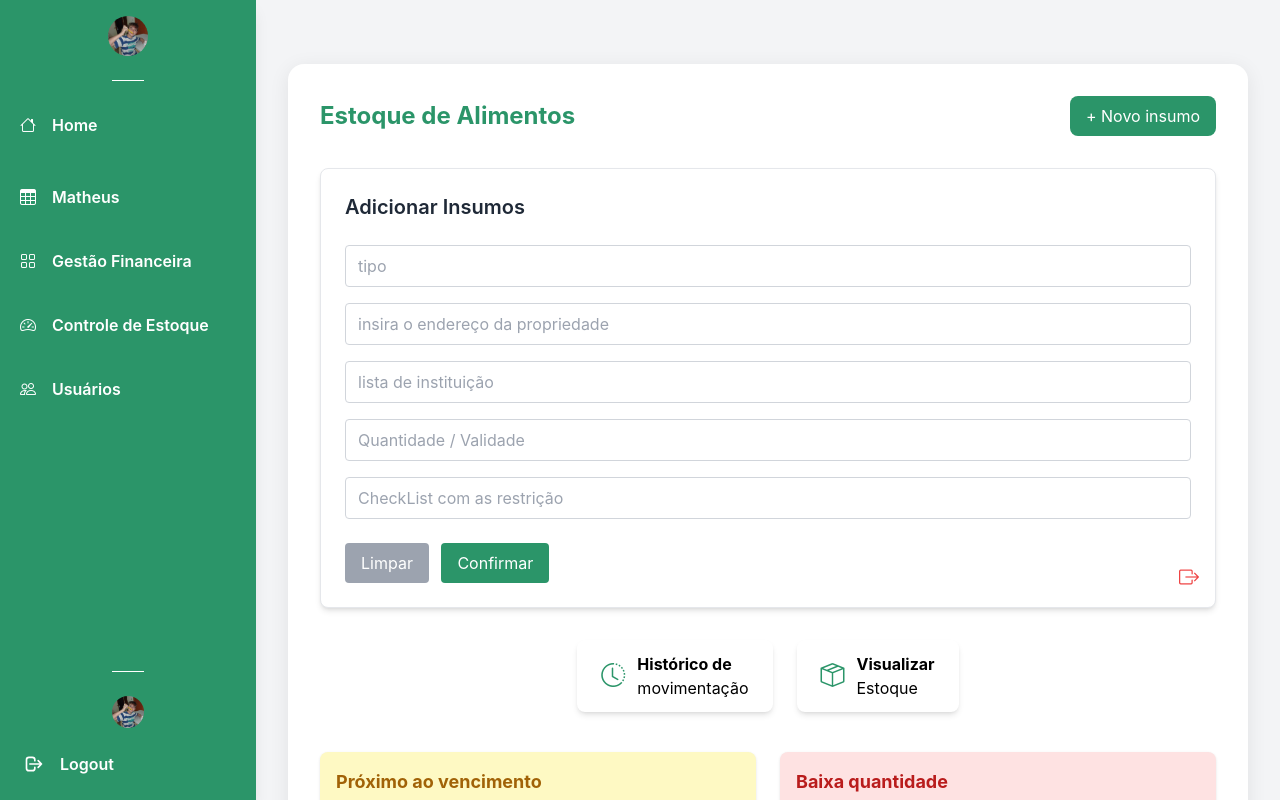
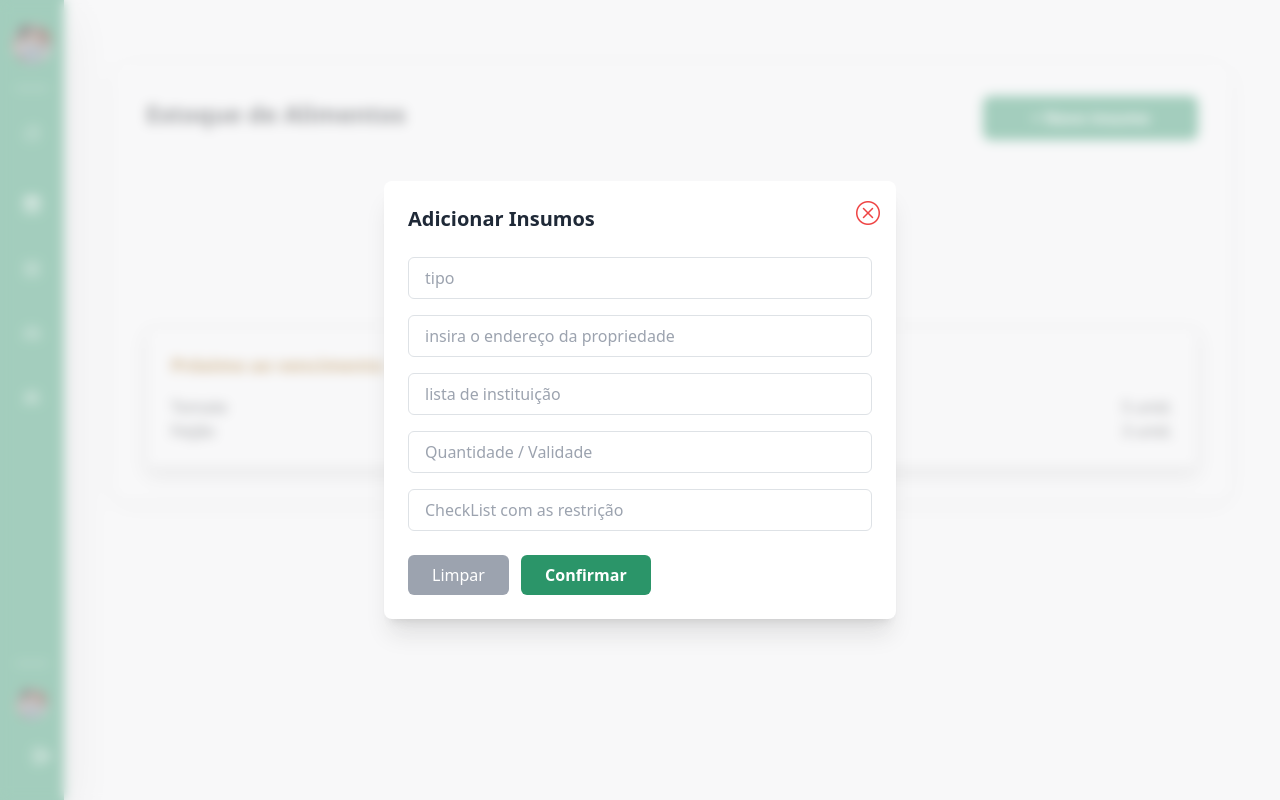
Before and after one commit to Gzanella1/DesPensaFront, a website: page templete/DashbordNutri.html in a window 1280 px wide. Both pictures are taken after a click on the button "+ Novo insumo". Shown: the top 800 px of the page. Drawn offline with nearby package versions, Linux system fonts and the light colour scheme.

Commit message:
Arrumei o dashbordNutricionista

```diff
--- a/css/DashbordNutri.css
+++ b/css/DashbordNutri.css
@@ -50,24 +50,6 @@
   opacity: 1;
   pointer-events: auto;
 }
-.submenu-link {
-  padding-left: 1.5rem;
-  color: white;
-  display: block;
-  padding: 0.5rem 1rem;
-}
-.menu-item {
-  display: flex;
-  align-items: center;
-  gap: 0.75rem;
-  color: white;
-  padding: 0.5rem 1rem;
-  border-radius: 0.375rem;
-  transition: background 0.3s;
-}
-.menu-item:hover {
-  background-color: rgba(255, 255, 255, 0.1);
-}
 
 /* MAIN CONTENT */
 body {
@@ -86,21 +68,8 @@ body {
   padding: 2rem;
   margin-top: 2rem;
 }
-.card {
-  padding: 1rem;
-  border-radius: 0.5rem;
-  box-shadow: 0 2px 6px rgba(0, 0, 0, 0.1);
-}
-.card-title {
-  font-weight: bold;
-  font-size: 1.125rem;
-  margin-bottom: 1rem;
-}
-.item {
-  display: flex;
-  justify-content: space-between;
-  margin-bottom: 0.5rem;
-}
+
+/* BOTÕES */
 .btn {
   display: flex;
   align-items: center;
@@ -114,3 +83,47 @@ body {
 .btn:hover {
   background-color: #f3f4f6;
 }
+
+/* BOTÃO DE ADICIONAR INSUMO */
+.novo-insumo,
+button.bg-green-dark {
+  background-color: var(--green-dark);
+  color: #fff;
+  font-weight: 600;
+  box-shadow: 0 4px 10px rgba(0, 0, 0, 0.15);
+  border: none;
+  cursor: pointer;
+  animation: pulseGlow 3s infinite;
+}
+
+.novo-insumo:hover,
+button.bg-green-dark:hover {
+  background-color: #237b56;
+  transform: scale(1.05);
+  transition: all 0.2s ease;
+}
+
+/* EFEITO DE PULSO SUAVE NO BOTÃO */
+@keyframes pulseGlow {
+  0%, 100% {
+    box-shadow: 0 0 0 rgba(43, 149, 105, 0);
+  }
+  50% {
+    box-shadow: 0 0 12px rgba(43, 149, 105, 0.4);
+  }
+}
+
+/* MODAL */
+#formInsumo {
+  backdrop-filter: blur(6px);
+  -webkit-backdrop-filter: blur(6px);
+}
+
+/* ANIMAÇÃO DO MODAL */
+@keyframes fadeIn {
+  from { opacity: 0; transform: scale(0.95); }
+  to { opacity: 1; transform: scale(1); }
+}
+.animate-fadeIn {
+  animation: fadeIn 0.25s ease-in-out;
+}
--- a/scriptTemplete/DashbordNutri.js
+++ b/scriptTemplete/DashbordNutri.js
@@ -28,7 +28,7 @@ function confirmarFormulario() {
     return;
   }
 
-  insumos.push(dados); // Adiciona insumo ao array
+  insumos.push(dados);
   alert("✅ Insumo adicionado com sucesso!");
   limparFormulario();
   fecharFormulario();
@@ -39,7 +39,6 @@ function visualizarEstoque() {
   const containerId = "listaInsumos";
   let container = document.getElementById(containerId);
 
-  // Cria a seção se ainda não existir
   if (!container) {
     container = document.createElement("section");
     container.id = containerId;
@@ -47,7 +46,6 @@ function visualizarEstoque() {
     document.querySelector(".dashboard-container").appendChild(container);
   }
 
-  // Limpa conteúdo antigo
   container.innerHTML = "";
 
   const titulo = document.createElement("h2");
@@ -60,12 +58,11 @@ function visualizarEstoque() {
     return;
   }
 
-  // Cria tabela
   const tabela = document.createElement("table");
   tabela.className = "min-w-full border border-gray-300 rounded-lg overflow-hidden text-sm";
 
   const cabecalho = `
-    <thead class="bg-green-dark text-white">
+    <thead class="bg-green-dark text-black">
       <tr>
         <th class="px-4 py-2 text-left">Tipo</th>
         <th class="px-4 py-2 text-left">Endereço</th>
@@ -96,9 +93,12 @@ function visualizarEstoque() {
 // --- BOTÃO VISUALIZAR ---
 document.querySelector(".btn:nth-child(2)").addEventListener("click", visualizarEstoque);
 
-// --- LOGOUT ---
-document.getElementById("logout").addEventListener("click", function () {
-  if (confirm("Deseja realmente sair?")) {
-    window.location.href = "login.html"; // redirecionamento simples
-  }
-});
+// --- LOGOUT (caso tenha no sidebar) ---
+const logoutBtn = document.getElementById("logout");
+if (logoutBtn) {
+  logoutBtn.addEventListener("click", function () {
+    if (confirm("Deseja realmente sair?")) {
+      window.location.href = "login.html";
+    }
+  });
+}
--- a/templete/DashbordNutri.html
+++ b/templete/DashbordNutri.html
@@ -13,212 +13,13 @@
 
   <!-- CSS personalizado -->
   <link rel="stylesheet" href="../css/DashbordNutri.css">
-
-  <script>
-    tailwind.config = {
-      theme: {
-        extend: {
-          colors: {
-            'green-dark': '#2B9569',
-          }
-        }
-      }
-    }
-  </script>
-
-  <style>
-    /* SIDEBAR */
-    .sidebar {
-      background-color: #2B9569;
-      position: fixed;
-      left: 0;
-      top: 0;
-      height: 100vh;
-      z-index: 50;
-      transition: width 0.3s ease;
-      width: 4rem;
-      overflow-x: hidden;
-    }
-
-    .sidebar:hover {
-      width: 16rem;
-    }
-
-    .nav-text {
-      opacity: 0;
-      pointer-events: none;
-      transition: opacity 0.3s ease, margin-left 0.3s ease;
-      white-space: nowrap;
-      margin-left: 0;
-    }
-
-    .sidebar:hover .nav-text {
-      opacity: 1;
-      pointer-events: auto;
-      margin-left: 1rem;
-    }
-
-    /* CONTEÚDO PRINCIPAL */
-    body {
-      margin-left: 4rem;
-      transition: margin-left 0.3s ease;
-      background-color: #f3f4f6;
-      font-family: 'Inter', sans-serif;
-    }
-
-    .sidebar:hover ~ .main-content {
-      margin-left: 16rem;
-    }
-
-    /* Submenu */
-    .home {
-      position: relative;
-    }
-
-    .home .submenu {
-      max-height: 0;
-      opacity: 0;
-      overflow: hidden;
-      transition: max-height 0.25s ease, opacity 0.25s ease;
-      pointer-events: none;
-    }
-
-    .home:hover .submenu {
-      max-height: 200px;
-      opacity: 1;
-      pointer-events: auto;
-    }
-
-    .home .submenu a {
-      padding-left: 1.5rem;
-    }
-
-    /* MELHORIAS DE LAYOUT */
-    .dashboard-container {
-      background: white;
-      border-radius: 1rem;
-      box-shadow: 0 4px 20px rgba(0, 0, 0, 0.08);
-      padding: 2rem;
-      margin-top: 2rem;
-    }
-
-    footer {
-      margin-top: 2rem;
-    }
-  </style>
 </head>
-
-<script>
-  function abrirFormulario() {
-    document.getElementById('formInsumo').classList.remove('hidden');
-  }
-
-  function fecharFormulario() {
-    document.getElementById('formInsumo').classList.add('hidden');
-  }
-
-  function limparFormulario() {
-    const inputs = document.querySelectorAll('#formInsumo input');
-    inputs.forEach(input => input.value = '');
-  }
-
-  function confirmarFormulario() {
-    const inputs = document.querySelectorAll('#formInsumo input');
-    const dados = {};
-    inputs.forEach(input => {
-      dados[input.placeholder] = input.value;
-    });
-
-    console.log("Insumo adicionado:", dados);
-    alert("✅ Insumo adicionado com sucesso!");
-
-    limparFormulario();
-    fecharFormulario();
-  }
-</script>
-
 
 <body>
 
   <!-- SIDEBAR -->
-  <div class="sidebar group flex flex-col py-4 shadow-lg">
-
-    <!-- Logo -->
-    <div class="mb-6 flex items-center justify-center">
-      <div class="w-10 h-10 rounded-full bg-green-dark flex items-center justify-center relative overflow-hidden">
-        <img src="../asset/Captura de tela 2025-01-12 200122.png" alt="Logo"
-          class="absolute inset-0 w-full h-full object-cover transition-opacity duration-300 group-hover:opacity-0" />
-        <img src="../asset/Captura de tela 2025-01-12 200122.png" alt="Logo Hover"
-          class="absolute inset-0 w-full h-full object-cover transition-opacity duration-300 group-hover:opacity-100" />
-      </div>
-    </div>
-
-    <div class="w-8 h-px bg-white mb-6 mx-auto"></div>
-
-    <!-- MENU -->
-    <nav class="flex flex-col space-y-6 flex-1 px-2">
-
-      <div class="home w-full">
-        <a href="home.html"
-          class="flex items-center text-white hover:bg-white/10 rounded px-3 py-2 transition-colors w-full justify-start">
-          <i class="bi-house"></i>
-          <span class="nav-text font-semibold">Home</span>
-        </a>
-
-        <div class="submenu flex flex-col mt-2 space-y-1">
-          <a href="#cadastrar-giovani"
-            class="flex items-center text-white hover:bg-white/10 rounded px-3 py-2 transition-colors text-sm">
-            <span class="nav-text font-medium">Cadastrar Giovani</span>
-          </a>
-          <a href="#visualizar-giovani"
-            class="flex items-center text-white hover:bg-white/10 rounded px-3 py-2 transition-colors text-sm">
-            <span class="nav-text font-medium">Visualizar Giovani</span>
-          </a>
-        </div>
-      </div>
-
-      <a href="TabelaNutri.html"
-        class="flex items-center text-white hover:bg-white/10 rounded px-3 py-2 transition-colors w-full">
-        <i class="bi-table"></i>
-        <span class="nav-text font-semibold">Matheus</span>
-      </a>
-
-      <a href="controleFinanceiro.html"
-        class="flex items-center text-white hover:bg-white/10 rounded px-3 py-2 transition-colors w-full">
-        <i class="bi-grid"></i>
-        <span class="nav-text font-semibold">Gestão Financeira</span>
-      </a>
-
-      <a href="controleEstoque.html"
-        class="flex items-center text-white hover:bg-white/10 rounded px-3 py-2 transition-colors w-full">
-        <i class="bi-speedometer2"></i>
-        <span class="nav-text font-semibold">Controle de Estoque</span>
-      </a>
-
-      <a href="usuarios.html"
-        class="flex items-center text-white hover:bg-white/10 rounded px-3 py-2 transition-colors w-full">
-        <i class="bi-people"></i>
-        <span class="nav-text font-semibold">Usuários</span>
-      </a>
-    </nav>
-
-    <div class="w-8 h-px bg-white mb-6 mx-auto"></div>
-
-    <!-- LOGOUT -->
-    <div class="flex flex-col items-center space-y-4 px-3">
-      <div class="w-8 h-8 rounded-full overflow-hidden">
-        <img src="../asset/Captura de tela 2025-01-12 200122.png" alt="Profile" class="w-full h-full object-cover" />
-      </div>
-
-      <button id="logout"
-        class="flex items-center text-white hover:bg-white/10 rounded px-3 py-2 transition-colors w-full justify-start">
-        <svg class="w-5 h-5 flex-shrink-0" fill="none" stroke="currentColor" viewBox="0 0 24 24">
-          <path stroke-linecap="round" stroke-linejoin="round" stroke-width="2"
-            d="M17 16l4-4m0 0l-4-4m4 4H7m6 4v1a3 3 0 01-3 3H6a3 3 0 01-3-3V7a3 3 0 013-3h4a3 3 0 013 3v1" />
-        </svg>
-        <span class="nav-text font-semibold">Logout</span>
-      </button>
-    </div>
+  <div id="sidebar-container" class="sidebar">
+    <!-- Conteúdo carregado via JS -->
   </div>
 
   <!-- CONTEÚDO PRINCIPAL -->
@@ -226,15 +27,19 @@
     <main class="container mx-auto p-8">
       <div class="dashboard-container">
 
+        <!-- CABEÇALHO -->
         <header class="flex justify-between items-center mb-8">
           <h1 class="text-2xl font-bold text-green-dark">Estoque de Alimentos</h1>
-          <button onclick="abrirFormulario()" class="novo-insumo bg-green-dark text-white px-4 py-2 rounded-lg hover:bg-green-700 transition">
+          <button onclick="abrirFormulario()"
+                  class="novo-insumo bg-green-dark text-white px-5 py-2.5 rounded-lg shadow-md hover:bg-green-700 transition-all">
             + Novo insumo
           </button>
         </header>
 
-        <!-- FORMULÁRIO DE NOVO INSUMO -->
-<section id="formInsumo" class="hidden bg-white border rounded-lg shadow-md p-6 mb-8 relative">
+        <!-- MODAL DE NOVO INSUMO -->
+        <div id="formInsumo"
+             class="hidden fixed inset-0 bg-gray-100 bg-opacity-60 flex items-center justify-center z-50">
+          <div class="bg-white w-full max-w-lg rounded-lg shadow-xl p-6 relative animate-fadeIn">
             <h2 class="text-xl font-semibold text-gray-800 mb-6">Adicionar Insumos</h2>
 
             <div class="space-y-4">
@@ -245,21 +50,27 @@
               <input type="text" placeholder="CheckList com as restrição" class="w-full border border-gray-300 rounded px-3 py-2" />
             </div>
 
-  <!-- BOTÕES -->
             <div class="flex justify-between items-center mt-6">
               <div>
-      <button onclick="limparFormulario()" class="bg-gray-400 hover:bg-gray-500 text-white px-4 py-2 rounded mr-2">Limpar</button>
-      <button onclick="confirmarFormulario()" class="bg-green-dark hover:bg-green-700 text-white px-4 py-2 rounded">Confirmar</button>
+                <button onclick="limparFormulario()"
+                        class="bg-gray-400 hover:bg-gray-500 text-white px-4 py-2 rounded mr-2">
+                  Limpar
+                </button>
+                <button onclick="confirmarFormulario()"
+                        class="bg-green-dark hover:bg-green-700 text-white px-4 py-2 rounded">
+                  Confirmar
+                </button>
               </div>
             </div>
 
-  <!-- BOTÃO DE FECHAR -->
-  <button onclick="fecharFormulario()" class="absolute bottom-4 right-4 text-red-500 hover:text-red-700 text-xl">
-    <i class="bi bi-box-arrow-right"></i>
+            <button onclick="fecharFormulario()"
+                    class="absolute top-4 right-4 text-red-500 hover:text-red-700 text-2xl">
+              <i class="bi bi-x-circle"></i>
             </button>
-</section>
+          </div>
+        </div>
 
-
+        <!-- BOTÕES DE AÇÃO -->
         <section class="botoes flex flex-wrap gap-6 justify-center mb-10">
           <button class="btn flex items-center gap-3 bg-white shadow-md px-6 py-3 rounded-lg hover:bg-gray-100">
             <i class="bi bi-clock-history text-green-dark text-2xl"></i>
@@ -276,6 +87,7 @@
           </button>
         </section>
 
+        <!-- CARDS DE AVISO -->
         <section class="cards grid grid-cols-1 md:grid-cols-2 gap-6">
           <div class="card bg-yellow-100 p-4 rounded-lg shadow">
             <h3 class="font-bold text-yellow-700 mb-3 text-lg">Próximo ao vencimento</h3>
@@ -290,21 +102,16 @@
           </div>
         </section>
 
+
+        </footer>
+      </div>
       <footer class="mt-10 text-center text-gray-500">
           <p>&copy; 2025 - Sistema de Gestão de Estoque</p>
-        </footer>
-
-
-
-
-
-
-
-      </div>
     </main>
   </div>
 
   <!-- JS -->
   <script src="../scriptTemplete/DashbordNutri.js"></script>
+  <script src="../scriptTemplete/carregarSidebar.js"></script>
 </body>
 </html>
```
Lines whose indentation alone changed are shown as unchanged.
